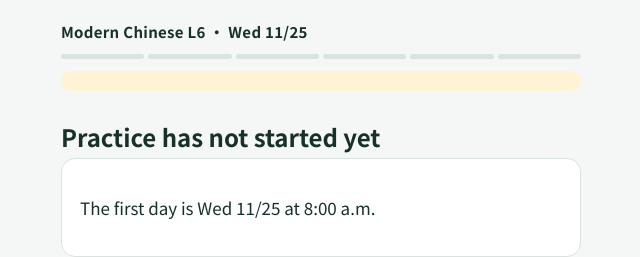
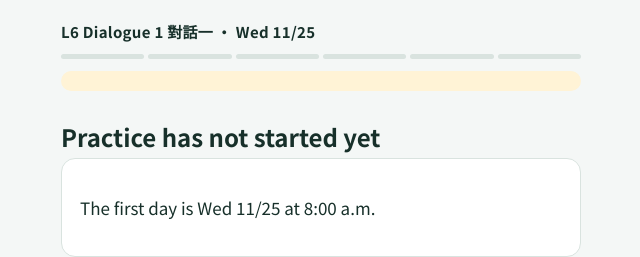
Before and after one commit to XAXA821/chinese-practice, a plain HTML site: page index.html in a window 1280 px wide. Shown: the full height of the page, 319-959 px from the left. Drawn offline with Linux system fonts and the light colour scheme.

Commit message:
Add files via upload

```diff
--- a/index.html
+++ b/index.html
@@ -129,7 +129,7 @@ const STUDENTS = ['詹凱','原莉花','柳美琪','珍妍','凌心','羅玥曦'
   '江芷欣','施薇妍','王若仙','李紫心','林雅思','韓微','林心妍','王宇軒','林秋月','姬月隱'];
 
 /* ================= 生詞 =================
-   g: 1=對話一  2=對話二  3=短文  p=L5  q=L4 */
+   g: 1=L6對話一  2=L6對話二  3=L6短文  n=L7對話一  p=L5  q=L4 */
 const VOCAB = [
  [1,'打','dǎ','to play (ball games)'],[1,'網球','wǎngqiú','tennis'],[1,'球','qiú','ball'],[1,'籃球','lánqiú','basketball'],[1,'棒球','bàngqiú','baseball'],
  [1,'足球','zúqiú','soccer'],[1,'踢','tī','to kick'],[1,'海邊','hǎibiān','beach; seaside'],[1,'海','hǎi','sea'],[1,'山','shān','mountain'],
@@ -143,6 +143,11 @@ const VOCAB = [
  [3,'興趣','xìngqù','interest; hobby'],[3,'學','xué','to learn'],[3,'學習','xuéxí','to study'],[3,'唱歌','chànggē','to sing'],[3,'歌','gē','song'],
  [3,'首','shǒu','measure word for songs'],[3,'跳舞','tiàowǔ','to dance'],[3,'畫畫','huàhuà','to draw; to paint'],[3,'畫','huà','painting; picture'],[3,'平常','píngcháng','usually'],
  [3,'有時候','yǒu shíhòu','sometimes'],[3,'比賽','bǐsài','game; competition'],[3,'真','zhēn','really; truly'],[3,'高興','gāoxìng','happy; glad'],
+ ['n','怎麼','zěnme','how'],['n','到','dào','to go to; to arrive'],['n','飯店','fàndiàn','hotel'],['n','旅館','lǚguǎn','inn; small hotel'],['n','韓國','Hánguó','Korea'],
+ ['n','等','děng','to wait'],['n','坐','zuò','to take (a vehicle); to sit'],['n','捷運','jiéyùn','MRT'],['n','公車','gōngchē','bus'],['n','汽車','qìchē','car'],
+ ['n','計程車','jìchéngchē','taxi'],['n','火車','huǒchē','train'],['n','上車','shàngchē','to get on (a vehicle)'],['n','下車','xiàchē','to get off (a vehicle)'],['n','遠','yuǎn','far'],
+ ['n','近','jìn','near; close'],['n','從','cóng','from'],['n','走路','zǒulù','to walk'],['n','走','zǒu','to leave; to go'],['n','先','xiān','first'],
+ ['n','地圖','dìtú','map'],['n','錶','biǎo','watch'],['n','了','le','(change of situation)'],
  ['p','錢包','qiánbāo','wallet'],['p','在','zài','to be (at a place)'],['p','哪裡','nǎlǐ','where'],['p','聽','tīng','to listen'],['p','音樂','yīnyuè','music'],
  ['p','有空','yǒukòng','free; available'],['p','下午茶','xiàwǔ chá','afternoon tea'],['p','不錯','búcuò','not bad; pretty good'],['p','咖啡廳','kāfēitīng','café'],
  ['p','那裡','nàlǐ','there'],['p','這裡','zhèlǐ','here'],['p','冰淇淋','bīngqílín','ice cream'],['p','巧克力','qiǎokèlì','chocolate'],['p','半','bàn','half'],['p','吧','ba','(particle for suggestions)'],
@@ -163,15 +168,16 @@ const VOCAB = [
  ['q','有的','yǒude','some'],['q','每','měi','every; each']
 ].map(([g,h,p,e])=>({g,h,p,e}));
 /* 每天考哪些生詞、哪一組是當天重點 */
-const DAY_POOLS = [{pool:[1],focus:1},{pool:[2],focus:2},{pool:[1,2,3],focus:3},{pool:[1,2,3],focus:null},{pool:[1,2,3,'p'],focus:null},{pool:[1,2,3,'p','q'],focus:null}];
+const DAY_POOLS = [{pool:[1],focus:1},{pool:[2,3],focus:null},{pool:[1,2,3],focus:null},{pool:[1,2,3],focus:null},{pool:[1,2,3,'n'],focus:'n',nf:4},{pool:['n'],focus:'n'}];
 const N_VOCAB = 8;
 
 /* ================= 每天的內容 =================
    選擇題：[題目, 正確答案, 錯1, 錯2, 錯3]
    重組：{g:語法點, t:[詞塊], a:[可接受的答案], end:標點} */
 const DAYS = [
- /* 第 1 天：對話一 */
- { fill:[['我＿＿游泳，可是游得不太好。','會','得','慢','踢'],['他跑＿＿很快。','得','的','了','會'],['那個孩子很愛＿＿足球。','踢','打','跑','說'],
+ /* 第 1 天：L6 對話一 */
+ { scope:'L6 Dialogue 1 對話一',
+   fill:[['我＿＿游泳，可是游得不太好。','會','得','慢','踢'],['他跑＿＿很快。','得','的','了','會'],['那個孩子很愛＿＿足球。','踢','打','跑','說'],
          ['今天天氣不錯，我們去＿＿曬太陽吧。','海邊','網球','風景','跑步'],['我妹妹跑得很慢，我跑得很＿＿。','快','好看','海','會']],
    order:[{g:'V-O + V得',t:['他','游泳','游得','很快'],a:['他游泳游得很快'],end:'。'},
           {g:'會 (know how to)',t:['我','不會','打','棒球'],a:['我不會打棒球'],end:'。'}],
@@ -181,30 +187,33 @@ const DAYS = [
      qs:[['誰不會游泳？','妹妹','哥哥','姐姐','弟弟'],['妹妹想做什麼？','打網球','游泳','跑步','踢足球']]},
    speak:{lines:['我會游泳，可是游得不太好。','我朋友的網球打得很好。'],ask:'你會什麼運動？你做得怎麼樣？'} },
 
- /* 第 2 天：對話二 */
- { fill:[['聽說這部電影很＿＿，我們晚上一起去看吧。','有趣','休息','應該','只'],['我覺得＿＿累，想回家休息。','有一點兒','一點兒','很多','太'],
-         ['你不要常常在家玩手機，＿＿去運動。','應該','只','覺得','聽說'],['媽媽，我＿＿吃冰淇淋嗎？','可以','得','有','部'],['我們明天去看一＿＿電影吧。','部','支','輛','張']],
+ /* 第 2 天：L6 對話二＋短文 */
+ { scope:'L6 Dialogue 2 對話二 + Reading 短文',
+   fill:[['聽說這部電影很＿＿，我們晚上一起去看吧。','有趣','休息','應該','只'],['我覺得＿＿累，想回家休息。','有一點兒','一點兒','很多','太'],
+         ['媽媽，我＿＿吃冰淇淋嗎？','可以','得','有','部'],['我的＿＿是唱歌、跳舞。','興趣','比賽','平常','首'],['他會唱很多＿＿中文歌。','首','部','張','支']],
    order:[{g:'有一點兒 + Vs',t:['今天','天氣','有一點兒','冷'],a:['今天天氣有一點兒冷','天氣今天有一點兒冷'],end:'。'},
           {g:'可以',t:['我們','可以','一起去','騎腳踏車'],a:['我們可以一起去騎腳踏車'],end:'。'}],
+   reading:{text:'我有幾個好朋友，我們都喜歡唱歌、跳舞。平常大家都有一點兒忙，可是週末我們常常一起去看籃球比賽。小美跳舞跳得很好，我唱歌唱得不錯。',
+     qs:[['週末他們常常一起做什麼？','看籃球比賽','打籃球','學中文','去海邊'],['誰跳舞跳得很好？','小美','中明','宜文','友美']]},
+   listen:{text:'安娜覺得這支手機很好看，可是有一點兒貴。她想後天再來看。',
+     qs:[['安娜覺得這支手機怎麼樣？','好看，可是有一點兒貴','很便宜','不好看','太小了'],['安娜什麼時候想再來？','後天','明天','前天','今天']]},
+   speak:{lines:['我覺得有一點兒累，我想回家休息。','我的興趣是聽音樂、唱歌。'],ask:'你的興趣是什麼？你做得怎麼樣？'} },
+
+ /* 第 3 天：L6 複習 */
+ { scope:'L6 Review 複習',
+   fill:[['你不要常常在家玩手機，＿＿去運動。','應該','只','覺得','聽說'],['我＿＿早上七點起床。','平常','真','高興','興趣'],
+         ['今天下午學校有籃球＿＿，我們去看吧！','比賽','興趣','風景','電影院'],['我們明天去看一＿＿電影吧。','部','支','輛','張'],['你媽媽＿＿漂亮！','真','只','會','得']],
+   order:[{g:'O + V得',t:['中明','中文歌','唱得','很好'],a:['中明中文歌唱得很好'],end:'。'},
+          {g:'平常／有時候',t:['我','平常','喝茶，','有時候','喝咖啡'],a:['我平常喝茶，有時候喝咖啡','平常我喝茶，有時候喝咖啡'],end:'。'}],
    reading:{text:'安娜很喜歡看電影，可是這兩天她有一點兒累，只想在家休息、上網。她朋友說：「明天我們可以一起去騎腳踏車。」',
      qs:[['這兩天安娜想做什麼？','在家休息、上網','去電影院看電影','去騎腳踏車','去運動'],['安娜的朋友明天想做什麼？','騎腳踏車','看電影','上網','休息']]},
-   listen:{text:'安娜覺得這支手機很好看，可是有一點兒貴。她想後天再來看。',
-     qs:[['安娜覺得這支手機怎麼樣？','好看，可是有一點兒貴','很便宜','不好看','太小了'],['安娜什麼時候想再來？','後天','明天','前天','今天']]},
-   speak:{lines:['我覺得有一點兒累，我想回家休息。','明天我們可以一起去騎腳踏車。'],ask:'你喜歡看電影嗎？你喜歡在哪裡看？'} },
-
- /* 第 3 天：對話一＋對話二＋短文 */
- { fill:[['我的＿＿是唱歌、跳舞。','興趣','比賽','平常','首'],['他會唱很多＿＿中文歌。','首','部','張','支'],['我＿＿早上七點起床。','平常','真','高興','興趣'],
-         ['今天下午學校有籃球＿＿，我們去看吧！','比賽','興趣','風景','電影院'],['你媽媽＿＿漂亮！','真','只','會','得']],
-   order:[{g:'O + V得',t:['中明','中文歌','唱得','很好'],a:['中明中文歌唱得很好'],end:'。'},
-          {g:'平常／有時候',t:['我','平常','喝茶，','有時候','喝咖啡'],a:['我平常喝茶，有時候喝咖啡','平常我喝茶，有時候喝咖啡'],end:'。'}],
-   reading:{text:'我有幾個好朋友，我們都喜歡唱歌、跳舞。平常大家都有一點兒忙，可是週末我們常常一起去看籃球比賽。小美跳舞跳得很好，我唱歌唱得不錯。',
-     qs:[['週末他們常常一起做什麼？','看籃球比賽','打籃球','學中文','去海邊'],['誰跳舞跳得很好？','小美','中明','宜文','友美']]},
    listen:{text:'我弟弟的興趣是畫畫，他畫得很好。他也喜歡唱歌，可是唱得不太好。',
      qs:[['弟弟的興趣是什麼？','畫畫','唱歌','跳舞','運動'],['弟弟唱歌唱得怎麼樣？','不太好','很好','不錯','很快']]},
-   speak:{lines:['我的興趣是聽音樂、唱歌。','我平常有一點兒忙，可是週末常常去運動。'],ask:'你的興趣是什麼？你做得怎麼樣？'} },
+   speak:{lines:['我平常有一點兒忙，可是週末常常去運動。','明天我們可以一起去騎腳踏車。'],ask:'你喜歡看電影嗎？你喜歡在哪裡看？'} },
 
- /* 第 4 天：L6 全課 */
- { fill:[['天氣太熱了，我們去＿＿，好不好？','游泳','電腦','畫','比賽'],['我不會說中文，可是我＿＿說英文。','會','得','有','部'],
+ /* 第 4 天：L6 複習 */
+ { scope:'L6 Review 複習',
+   fill:[['天氣太熱了，我們去＿＿，好不好？','游泳','電腦','畫','比賽'],['我不會說中文，可是我＿＿說英文。','會','得','有','部'],
          ['這裡不＿＿上網，我們去咖啡廳吧。','可以','得','真','只'],['他籃球打得＿＿？','怎麼樣','什麼','哪裡','誰'],['我現在不餓，＿＿想吃一點兒水果。','只','真','會','得']],
    order:[{g:'V-O + V得',t:['我妹妹','跳舞','跳得','很好'],a:['我妹妹跳舞跳得很好'],end:'。'},
           {g:'應該',t:['你','應該','常常','運動'],a:['你應該常常運動'],end:'。'}],
@@ -214,27 +223,29 @@ const DAYS = [
      qs:[['明天有什麼比賽？','網球','籃球','足球','棒球'],['大衛明天想做什麼？','跟朋友去看比賽','跟朋友打網球','去看電影','在家休息']]},
    speak:{lines:['他跑步跑得很快。','聽說這部電影很有趣，我們一起去看吧。'],ask:'你覺得什麼運動很有趣？你常常做嗎？'} },
 
- /* 第 5 天：L5 ＋ L6 複習 */
- { fill:[['我們在咖啡廳＿＿，好不好？','上網','游泳','踢足球','騎腳踏車'],['我的手機在桌子＿＿。','上面','有','得','會'],['學校旁邊＿＿一家電影院。','有','在','是','會'],
-         ['我哥哥在房間裡＿＿音樂。','聽','看','說','打'],['你很累，可以在沙發上＿＿。','休息','運動','跑步','比賽']],
-   order:[{g:'在 + Place + V',t:['我們','在','海邊','打球'],a:['我們在海邊打球'],end:'。'},
-          {g:'Place + 有 + N',t:['電影院','旁邊','有','一家','咖啡廳'],a:['電影院旁邊有一家咖啡廳'],end:'。'}],
-   reading:{text:'我家旁邊有一家電影院，電影院裡面有一家咖啡廳。週末我常常跟哥哥去看電影，我們都覺得那家咖啡廳的巧克力冰淇淋很好吃。',
-     qs:[['電影院在哪裡？','「我」家旁邊','學校旁邊','咖啡廳裡面','海邊'],['他們覺得什麼很好吃？','巧克力冰淇淋','蛋糕','牛肉麵','下午茶']]},
-   listen:{text:'我妹妹在客廳看電視，我弟弟在房間裡上網，我在外面騎腳踏車。',
-     qs:[['弟弟在做什麼？','上網','看電視','騎腳踏車','睡覺'],['「我」在哪裡？','外面','客廳','房間','廚房']]},
-   speak:{lines:['我常常在咖啡廳上網、看書。','我們學校旁邊有一家電影院。'],ask:'你常常在哪裡運動？'} },
+ /* 第 5 天：L6 複習＋L7 對話一 */
+ { scope:'L6 Review 複習 + L7 Dialogue 1 對話一',
+   fill:[['你明天＿＿學校來嗎？','到','從','坐','先'],['我們＿＿捷運去吧。','坐','騎','走','打'],['電影院很近，我們＿＿去吧！','走路','坐','騎','上車'],
+         ['他網球打得很好，籃球＿＿打得很好。','也','只','先','了'],['我累＿＿，想休息。','了','得','嗎','吧']],
+   order:[{g:'從＋地方＋方式＋到＋地方＋去',t:['我','從','學校','走路','到','電影院','去'],a:['我從學校走路到電影院去'],end:'。'},
+          {g:'交通方式 + 去',t:['他','騎腳踏車','去','海邊'],a:['他騎腳踏車去海邊'],end:'。'}],
+   reading:{text:'大衛家很遠，他每天坐捷運到學校去。週末他常常從學校騎腳踏車去海邊，他覺得海邊的風景很漂亮。',
+     qs:[['大衛每天怎麼到學校去？','坐捷運','坐公車','騎腳踏車','走路'],['週末大衛常常去哪裡？','海邊','山上','電影院','飯店']]},
+   listen:{text:'我朋友在飯店前面等我。那家飯店不遠，我想走路去。',
+     qs:[['朋友在哪裡等他？','飯店前面','學校前面','電影院前面','咖啡廳裡面'],['他想怎麼去？','走路','坐公車','坐計程車','騎腳踏車']]},
+   speak:{lines:['我每天坐捷運到學校去。','他網球打得很好，籃球也打得不錯。'],ask:'週末你喜歡去哪裡？你怎麼去？'} },
 
- /* 第 6 天：L4 ～ L6 複習 */
- { fill:[['你要看電影＿＿打球？','還是','可是','跟','得'],['今天天氣太熱＿＿！','了','吧','得','嗎'],['這支手機一萬＿＿塊錢。','多','有','在','會'],
-         ['他飯吃＿＿很多。','得','的','了','有'],['我很渴，想喝一＿＿果汁。','杯','碗','張','輛']],
-   order:[{g:'太……了',t:['這部電影','太','有趣','了'],a:['這部電影太有趣了'],end:'！'},
-          {g:'也',t:['我','會','打網球，','也','會','游泳'],a:['我會打網球，也會游泳'],end:'。'}],
-   reading:{text:'小美跟朋友去海邊游泳、曬太陽。天氣太熱了，她們都很渴。她們去一家商店，小美要一瓶水，朋友要兩杯果汁，一共一百二十塊。',
-     qs:[['小美跟朋友去哪裡玩？','海邊','山上','電影院','咖啡廳'],['一共多少錢？','一百二十塊','一百零二塊','一千二百塊','二十塊']]},
-   listen:{text:'我哥哥唱歌唱得很好，他會唱二十多首中文歌。',
-     qs:[['哥哥唱歌唱得怎麼樣？','很好','不太好','有一點兒慢','很快'],['哥哥會唱幾首中文歌？','二十多首','十多首','兩首','十二首']]},
-   speak:{lines:['你要看電影還是打球？','這部電影太有趣了！'],ask:'介紹你的興趣：你喜歡做什麼？做得怎麼樣？'} }
+ /* 第 6 天：L7 對話一 */
+ { scope:'L7 Dialogue 1 對話一',
+   fill:[['你要坐捷運＿＿坐公車？','還是','可是','跟','也'],['我在旅館前面＿＿你。','等','坐','遠','走'],['我不知道怎麼走，我們先上網看＿＿。','地圖','錶','火車','飯店'],
+         ['你要在這裡＿＿嗎？','下車','地圖','近','先'],['我很餓，我們可以＿＿吃飯嗎？','先','從','到','了']],
+   order:[{g:'了 (change of situation)',t:['上課','了，','我們','先','上課','吧'],a:['上課了，我們先上課吧'],end:'！'},
+          {g:'從＋地方＋方式＋到＋地方＋去',t:['他','要','從','他家','坐公車','到','學校','去'],a:['他要從他家坐公車到學校去'],end:'。'}],
+   reading:{text:'元真跟友美明天下午四點要去天美飯店，找元真的韓國朋友。聽說那家飯店不遠，她們想從學校走路去。',
+     qs:[['她們明天幾點要到飯店去？','下午四點','早上四點','下午三點','晚上四點'],['她們想怎麼去飯店？','走路','坐捷運','坐公車','坐計程車']]},
+   listen:{text:'我家很近，我每天走路到學校去。我哥哥的學校很遠，他每天坐火車去。',
+     qs:[['「我」每天怎麼到學校去？','走路','坐火車','坐公車','坐捷運'],['哥哥的學校怎麼樣？','很遠','很近','很大','很小']]},
+   speak:{lines:['我們可以先上網看地圖。','那家飯店不遠，我們可以從學校走路去。'],ask:'你家遠不遠？你每天怎麼到學校去？'} }
 ];
 
 /* ================= 工具 ================= */
@@ -269,7 +280,7 @@ function speak(text,rate=0.85){
 const S={name:store.get('pr_name')||'',day:0,step:-1,results:[],recs:{}};
 
 function header(){
-  $('#brand').textContent=`Modern Chinese ${CONFIG.LESSON} · ${dateOf(S.day).label}`;
+  $('#brand').textContent=`${DAYS[S.day].scope} · ${dateOf(S.day).label}`;
   $('#who').textContent=S.name||'';
   const st=$('#steps');st.hidden=S.step<0||S.step>5;
   [...st.children].forEach((el,i)=>{el.className=i<S.step?'done':i===S.step?'now':''});
@@ -286,7 +297,7 @@ function teacherBar(){
 function renderLogin(){
   S.step=-1;header();
   const opts=STUDENTS.map(n=>`<option value="${esc(n)}" ${n===S.name?'selected':''}>${esc(n)}</option>`).join('');
-  app.innerHTML=`<h1>Practice for ${dateOf(S.day).label}</h1><p class="sub">About 10–15 minutes: Vocabulary → Multiple Choice → Sentence Order → Reading → Listening → Recording.</p>
+  app.innerHTML=`<h1>Practice for ${dateOf(S.day).label}</h1><p class="q" style="color:var(--accent);font-weight:700">Today: ${esc(DAYS[S.day].scope)}</p><p class="sub">About 10–15 minutes: Vocabulary → Multiple Choice → Sentence Order → Reading → Listening → Recording.</p>
   <form class="panel stack" id="f">
     <label for="sel">1. Choose your name</label>
     <select id="sel"><option value="">— Select —</option>${opts}</select>
@@ -317,7 +328,7 @@ function vocabQs(){
   const r=rng(S.name+'v'+S.day+CONFIG.LESSON), cfg=DAY_POOLS[S.day];
   const pool=VOCAB.filter(v=>cfg.pool.includes(v.g));
   const focus=cfg.focus===null?[]:shuffle(pool.filter(v=>v.g===cfg.focus),r);
-  let pick=focus.slice(0,Math.min(focus.length,cfg.focus===3?5:N_VOCAB));
+  let pick=focus.slice(0,Math.min(focus.length,cfg.nf||(cfg.focus===3?5:N_VOCAB)));
   pick=pick.concat(shuffle(pool.filter(v=>!pick.includes(v)),r)).slice(0,N_VOCAB);
   const formats=[['h','p'],['h','e'],['a','h'],['a','e'],['a','p'],['e','h'],['p','h']];
   return shuffle(pick,r).map((v,i)=>{
```
